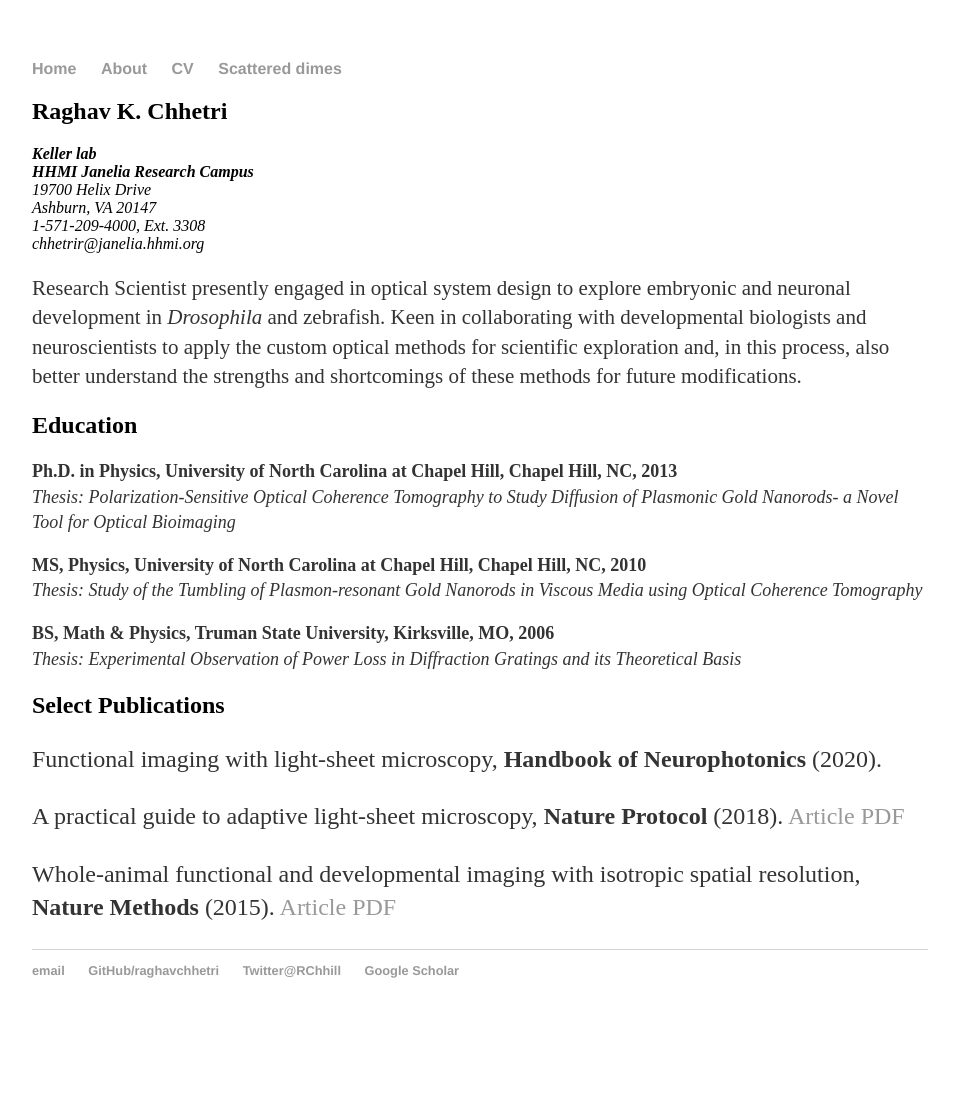
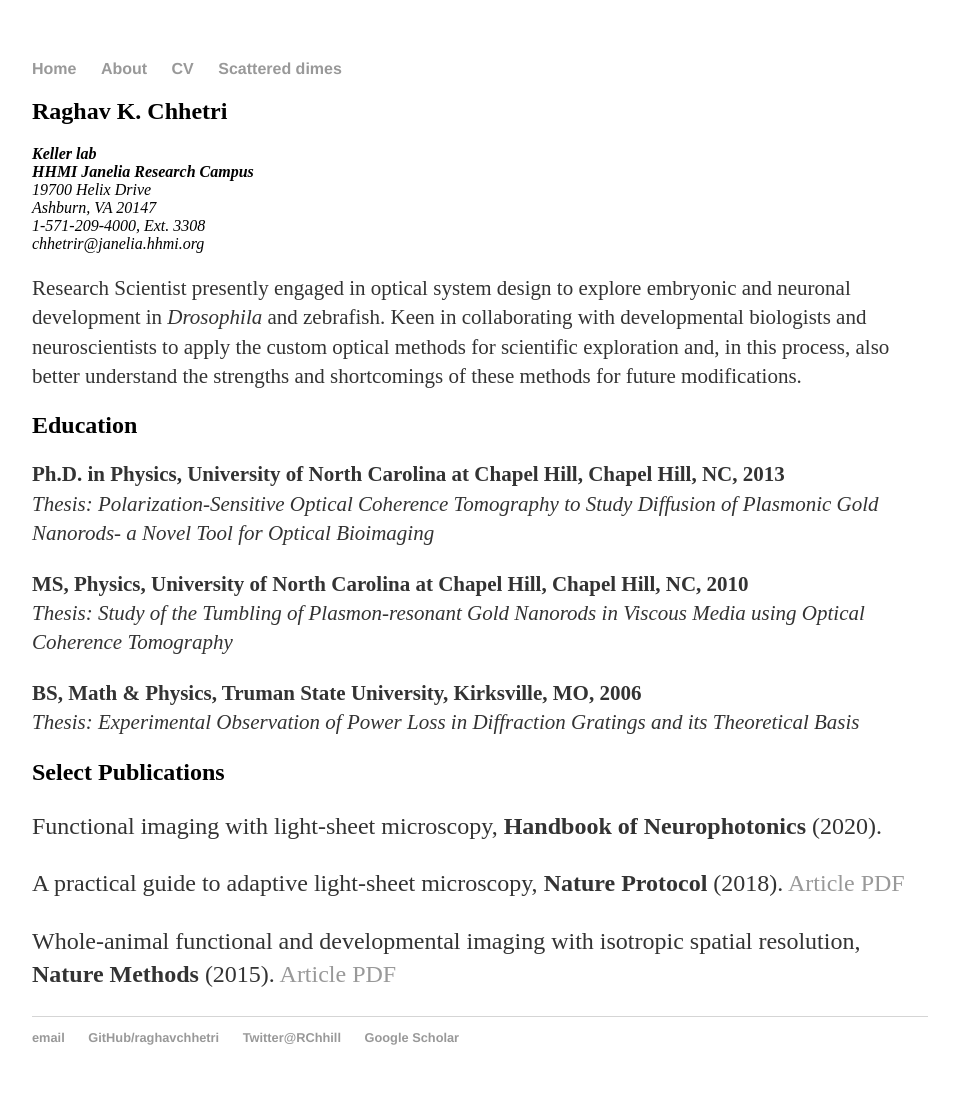
Before and after one commit to raghavchhetri/raghavchhetri.github.io, a Jekyll site: the page built from cv/index.html, in a window 1280 px wide. Shown: the whole page, without its empty margins (160-1114 px from the left). Built offline with Jekyll 4.4.1, drawn with Linux system fonts in a browser that asks for light colours; before the commit the page ends 1038 px from its top, so only the background shows below that.

Commit message:
Update index.html

```diff
--- a/cv/index.html
+++ b/cv/index.html
@@ -19,13 +19,13 @@ title: Raghav Chhetri's CV
 			  and, in this process, also better understand the strengths and shortcomings of these methods for future modifications. </p>
 
 		<h2>Education </h2>
-		<p style="font-size:18px;"><strong>Ph.D. in Physics, University of North Carolina at Chapel Hill, Chapel Hill, NC, 2013</strong><br>
+		<p style="font-size:21px;"><strong>Ph.D. in Physics, University of North Carolina at Chapel Hill, Chapel Hill, NC, 2013</strong><br>
 		<em>Thesis: Polarization-Sensitive Optical Coherence Tomography to Study Diffusion of Plasmonic Gold Nanorods- a Novel Tool for Optical Bioimaging</em></p>
 
-		<p style="font-size:18px;"><strong>MS, Physics, University of North Carolina at Chapel Hill, Chapel Hill, NC, 2010</strong><br>
+		<p style="font-size:21px;"><strong>MS, Physics, University of North Carolina at Chapel Hill, Chapel Hill, NC, 2010</strong><br>
 		<em>Thesis: Study of the Tumbling of Plasmon-resonant Gold Nanorods in Viscous Media using Optical Coherence Tomography</em></p>
 
-		<p style="font-size:18px;"><strong>BS, Math &amp; Physics, Truman State University, Kirksville, MO, 2006</strong><br>
+		<p style="font-size:21px;"><strong>BS, Math &amp; Physics, Truman State University, Kirksville, MO, 2006</strong><br>
 		<em>Thesis: Experimental Observation of Power Loss in Diffraction Gratings and its Theoretical Basis</em></p>
 
 		<h2>Select Publications</h2>
```
